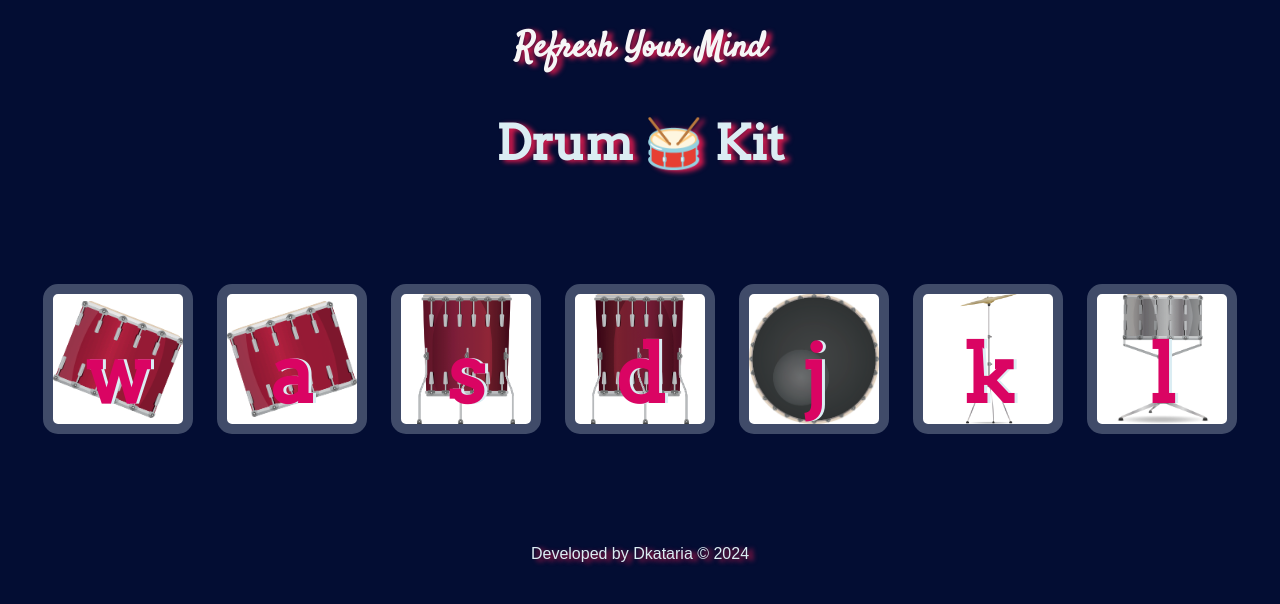
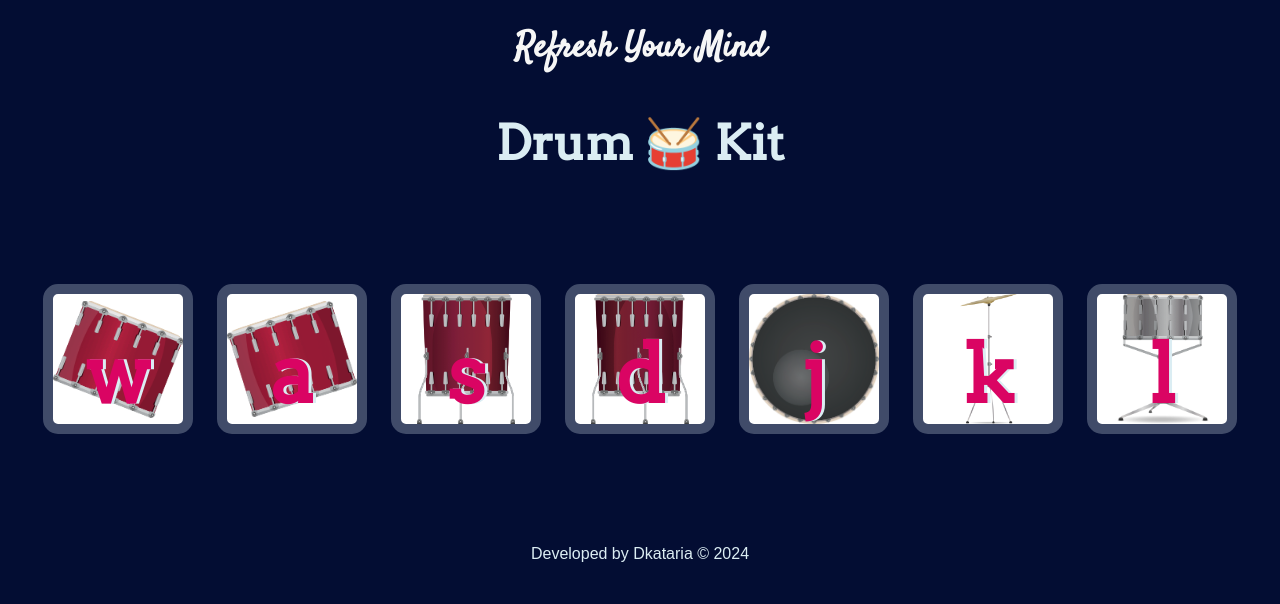
Before and after one commit to katariad/Drumbeats, a plain HTML site: page index.html in a window 1280 px wide. Drawn offline with Linux system fonts and the light colour scheme.

Commit message:
Update styles.css

```diff
--- a/styles.css
+++ b/styles.css
@@ -1,7 +1,7 @@
 body {
   text-align: center;
   background-color: #030d33;
-  text-shadow: 5px 2px 5px #d81a4d;
+
 
 }
 
```
